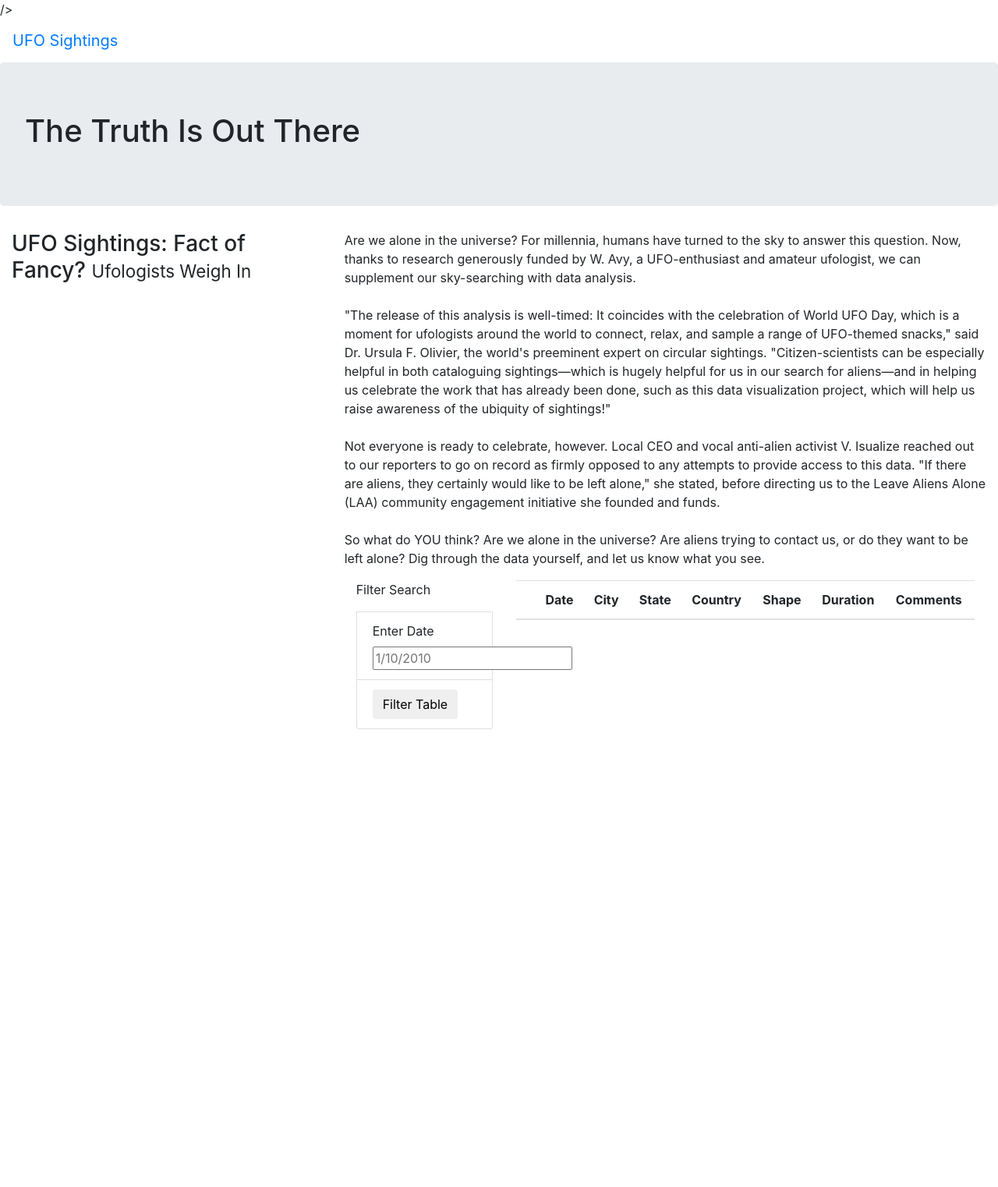
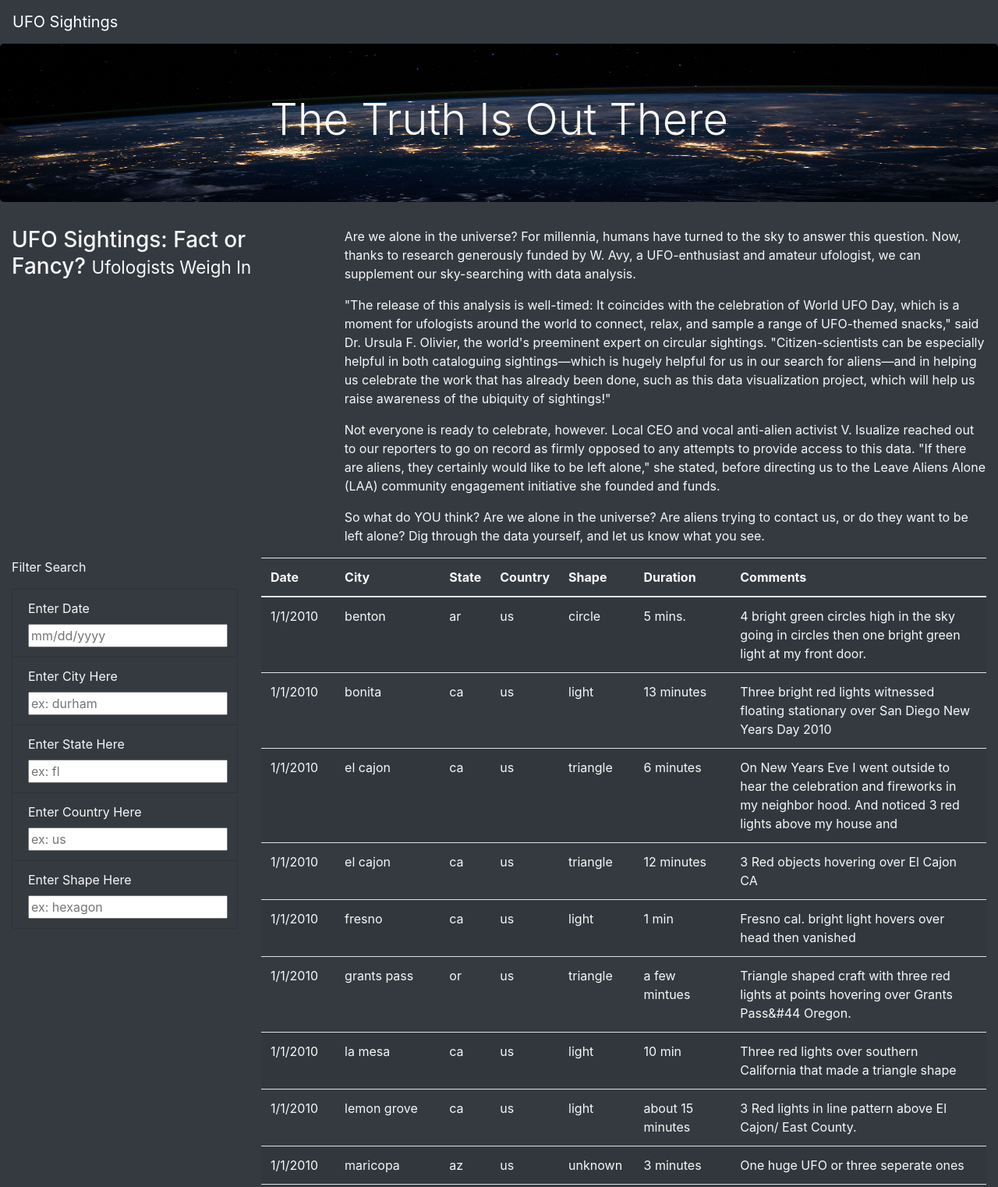
Before and after one commit to noasiegel/UFOs---Week-12, a plain HTML site: page index.html in a window 1280 px wide. Shown: the top 1522 px of the page at 78% size. Before the commit the page ends 935 px from the top, so only its background shows below. Drawn offline with nearby package versions, Linux system fonts and the light colour scheme.

Commit message:
challenge work upload

```diff
--- a/index.html
+++ b/index.html
@@ -4,7 +4,7 @@
     <meta charset="UTF-8">
     <meta http-equiv="X-UA-Compatible" content="IE=edge">
     <meta name="viewport" content="width=device-width, initial-scale=1.0">
-    <title>UFO Finder</title>
+    <title>Ufo Finder</title>
     <link
       rel="stylesheet"
       href="https://maxcdn.bootstrapcdn.com/bootstrap/4.0.0/css/bootstrap.min.css"
@@ -12,65 +12,84 @@
       crossorigin="anonymous"
     />
     <link rel="stylesheet" href="static/css/style.css">
-
-
-/>
 </head>
-<body>
-    <div class="wrapper">
-        <nav class="navbar navbar-expand-lg">
+<body class ="bg-dark">
+    <div class=""wrapper">
+        <nav class="navbar navbar-dark bg-dark navbar-expand-lg">
             <a class="navbar-brand" href="index.html">UFO Sightings</a>
           </nav>
     </div>
     <div class="jumbotron">
-    <h1>The Truth Is Out There</h1>
+        <h1 class="display-4">The Truth Is Out There</h1>
     </div>
     <div class="container-fluid">
         <div class="row">
             <div class="col-md-4">
-        <h3>UFO Sightings: Fact of Fancy? <small>Ufologists Weigh In</small></h3>
+                <h3>UFO Sightings: Fact or Fancy? <small>Ufologists Weigh In</small></h3>
             </div>
-
-
             <div class="col-md-8">
-        <p>
-          Are we alone in the universe? For millennia, humans have turned to the sky to answer this question. Now, thanks to research generously funded by W. Avy, a UFO-enthusiast and amateur ufologist, we can supplement our sky-searching with data analysis.<br><br>"The release of this analysis is well-timed: It coincides with the celebration of World UFO Day, which is a moment for ufologists around the world to connect, relax, and sample a range of UFO-themed snacks," said Dr. Ursula F. Olivier, the world's preeminent expert on circular sightings. "Citizen-scientists can be especially helpful in both cataloguing sightings—which is hugely helpful for us in our search for aliens—and in helping us celebrate the work that has already been done, such as this data visualization project, which will help us raise awareness of the ubiquity of sightings!"<br><br>Not everyone is ready to celebrate, however. Local CEO and vocal anti-alien activist V. Isualize reached out to our reporters to go on record as firmly opposed to any attempts to provide access to this data. "If there are aliens, they certainly would like to be left alone," she stated, before directing us to the Leave Aliens Alone (LAA) community engagement initiative she founded and funds.<br><br>So what do YOU think? Are we alone in the universe? Are aliens trying to contact us, or do they want to be left alone? Dig through the data yourself, and let us know what you see.
+                 <p>Are we alone in the universe? For millennia, humans have turned to the sky to answer this question. Now, thanks to research generously funded by W. Avy, a UFO-enthusiast and amateur ufologist, we can supplement our sky-searching with data analysis.
+                 <p>"The release of this analysis is well-timed: It coincides with the celebration of World UFO Day, which is a moment for ufologists around the world to connect, relax, and sample a range of UFO-themed snacks," said Dr. Ursula F. Olivier, the world's preeminent expert on circular sightings. "Citizen-scientists can be especially helpful in both cataloguing sightings—which is hugely helpful for us in our search for aliens—and in helping us celebrate the work that has already been done, such as this data visualization project, which will help us raise awareness of the ubiquity of sightings!"
+                 <p>Not everyone is ready to celebrate, however. Local CEO and vocal anti-alien activist V. Isualize reached out to our reporters to go on record as firmly opposed to any attempts to provide access to this data. "If there are aliens, they certainly would like to be left alone," she stated, before directing us to the Leave Aliens Alone (LAA) community engagement initiative she founded and funds.
+                 <p>So what do YOU think? Are we alone in the universe? Are aliens trying to contact us, or do they want to be left alone? Dig through the data yourself, and let us know what you see.
                  </p>
+            </div>
+        </div>
+    </div>
     <div class="container-fluid">
         <div class="row">
             <div class="col-md-3">
-            <form>
+                <form class="bg-dark">
                     <p>Filter Search</p>
+                        <ul class = "list-group bg-dark">
+                            <li class="list-group-item bg-dark">
+                                <label for="date">Enter Date</label>
+                                <input type="text" placeholder="mm/dd/yyyy" id="datetime"/>
+                            </li>
+                            <!--Additonal search element fields and functionality added -->
+                            <li class="list-group-item bg-dark"> <!--added additional class for formatting-->
+                                <label for="city">Enter City Here</label>
+                                <input type="text" placeholder="ex: durham" id="city"/>
+                            </li>
+                            <li class="list-group-item bg-dark">
+                                <label for="state">Enter State Here</label>
+                                <input type="text" placeholder="ex: fl" id="state"/>
+                            </li>
+                            <li class="list-group-item bg-dark">
+                                <label for="country">Enter Country Here</label>
+                                <input type="text" placeholder="ex: us" id="country"/>
+                            </li>
+                            <li class="list-group-item bg-dark">
+                                <label for="shape">Enter Shape Here</label>
+                                <input type="text" placeholder="ex: hexagon" id="shape"/>
+                            <!--Commented out the button functionality, replaced with a change listener-->
+                                <!-- </li>
+                            <li class="list-group-item">
+                                <button id="filter-btn" type="button" class="btn btn-dark">Filter Table</button>
+                            </li> -->
+                        </ul>
                 </form>
-              <li class="list-group-item">
-                <label for="date">Enter Date</label>
-                <input type="text" placeholder="1/10/2010" id="datetime" />
-            </li>
-            <li class="list-group-item">
-                <button id="filter-btn" type="button" class="btn btn-default">Filter Table</button>
-            </li>
             </div>
             <div class="col-md-9">
                 <table class="table table-striped">
                     <thead>
                       <tr>
-                        <th><th>Date</th>
+                        <th>Date</th>
                         <th>City</th>
                         <th>State</th>
                         <th>Country</th>
                         <th>Shape</th>
                         <th>Duration</th>
-                        <th>Comments</th></th>
-                        </th>
+                        <th>Comments</th>
                       </tr>
                     </thead>
                     <tbody></tbody>
                   </table>
-
             </div>
         </div>
     </div>
-    </div>
-  </div>
+    <script src="https://cdnjs.cloudflare.com/ajax/libs/d3/4.12.0/d3.js"></script>
+    <script src="js/data.js"></script>
+    <script src="js/app_challenge_code.js"></script>
 </body>
 </html>
--- /dev/null
+++ b/js/app_challenge_code.js
@@ -0,0 +1,95 @@
+// from data.js
+const tableData = data;
+
+// get table references
+var tbody = d3.select("tbody");
+
+function buildTable(data) {
+  // First, clear out any existing data
+  tbody.html("");
+
+  // Next, loop through each object in the data
+  // and append a row and cells for each value in the row
+  data.forEach((dataRow) => {
+    // Append a row to the table body
+    let row = tbody.append("tr");
+
+    // Loop through each field in the dataRow and add
+    // each value as a table cell (td)
+    Object.values(dataRow).forEach((val) => {
+      let cell = row.append("td");
+      cell.text(val);
+    });
+  });
+}
+
+// 1. Create a variable to keep track of all the filters as an object.
+
+var filter = {}
+
+// 3. Use this function to update the filters.
+function updateFilters() {
+
+    // 4a. Save the element that was changed as a variable.
+
+    let changedElement = d3.select(this);
+
+    // 4b. Save the value that was changed as a variable.
+
+    let elementValue = changedElement.property("value");
+
+    // 4c. Save the id of the filter that was changed as a variable.
+
+    let elementID = changedElement.attr("id");
+
+
+    // 5. If a filter value was entered then add that filterId and value
+    // to the filters list. Otherwise, clear that filter from the filters object.
+
+    if (elementValue) {
+      filter[elementID] = elementValue;
+    }
+    else {
+      delete filter[elementID];
+    }
+
+    // 6. Call function to apply all filters and rebuild the table
+    filterTable();
+
+  }
+
+
+
+  // 7. Use this function to filter the table when data is entered.
+  function filterTable() {
+
+    // 8. Set the filtered data to the tableData.
+
+    let filteredData = tableData;
+
+    // 9. Loop through all of the filters and keep any data that
+    // matches the filter values
+
+    Object.keys(filter).forEach(
+      function(elementID){
+        console.log(elementID, filter[elementID]);
+        filteredData = filteredData.filter(row=>row[elementID] === filter[elementID]);
+
+      }
+    );
+    buildTable(filteredData);
+  }
+
+
+    // 10. Finally, rebuild the table using the filtered data
+
+
+
+  // 2. Attach an event to listen for changes to each filter
+
+  d3.selectAll("input").on("change", updateFilters);
+
+
+
+  // Build the table when the page loads
+  buildTable(tableData);
--- a/static/css/style.css
+++ b/static/css/style.css
@@ -0,0 +1,10 @@
+body {
+
+    color: #f7f7f7;
+  }
+
+  .jumbotron {
+    background-image: url("./images/nasa.jpg");
+    background-size: 100% 100%;
+    text-align: center;
+  }
```
Also changed, not shown: static/css/images/nasa.jpg (added). Lines whose indentation alone changed are shown as unchanged.
